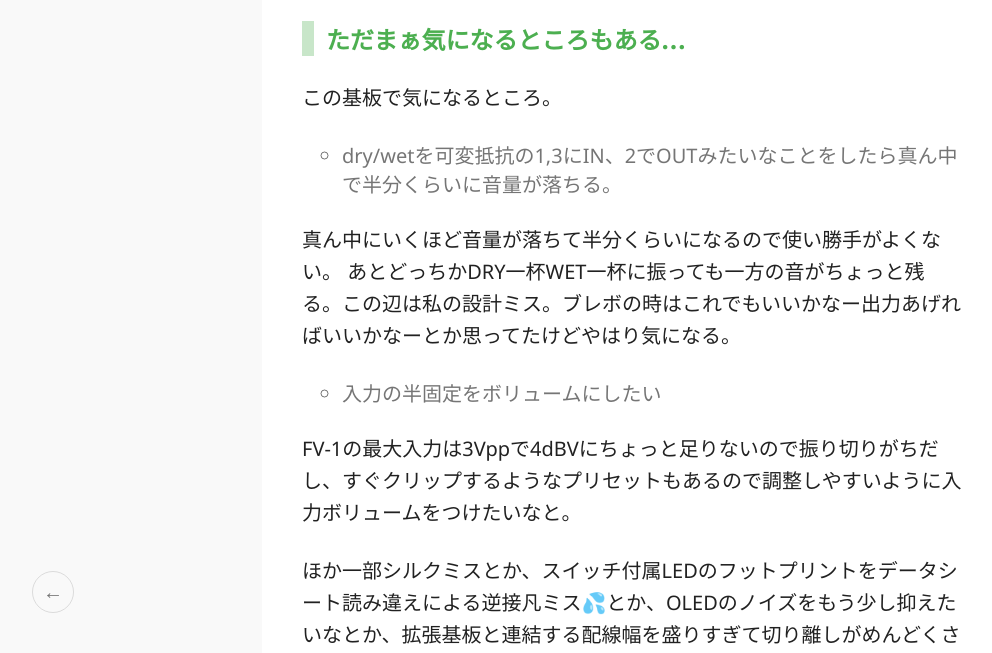
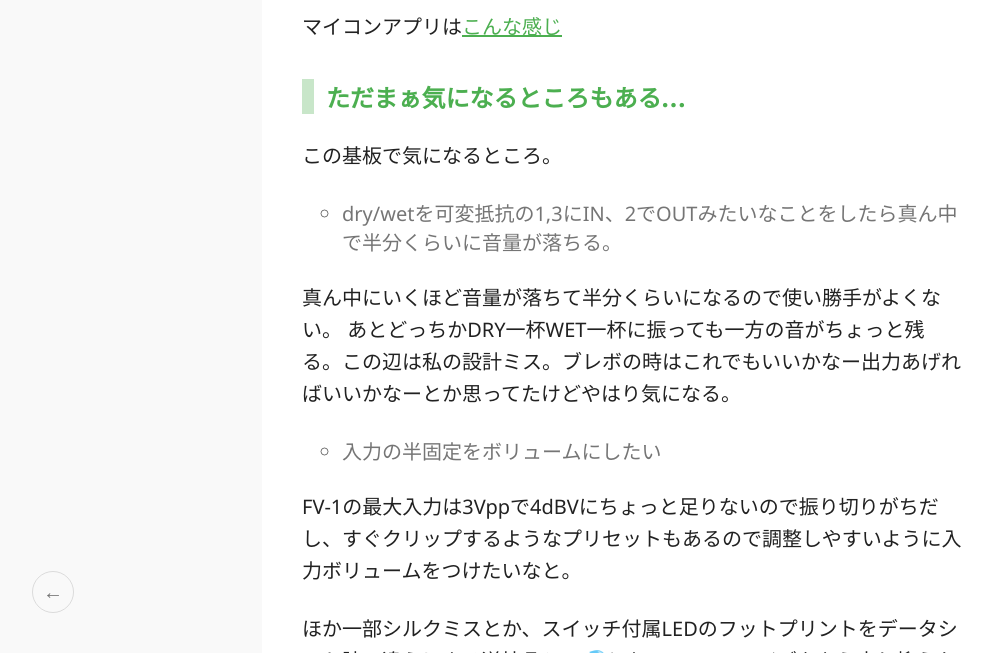
Before and after one commit to marksard/marksard.github.io, a Jekyll site: the page built from _posts/2023-08-14-pocketeffector.markdown, in a window 1280 px wide and 900 px high, scrolled down 5701 px, cut to the strip 247-900 px from the top of the window. Shown: the whole strip, without its empty margins (8-1000 px from the left). Built offline with Jekyll 4.4.1, drawn with Linux system fonts in a browser that asks for light colours; some web fonts are replaced.

Commit message:
Update 2023-08-14-pocketeffector.markdown

```diff
--- a/_posts/2023-08-14-pocketeffector.markdown
+++ b/_posts/2023-08-14-pocketeffector.markdown
@@ -77,6 +77,8 @@ FV-1は有志が作ったエフェクトプリセットが公開されていて
 
 ![img](/assets/photos/20230623_IMG_5696.jpg)
 
+マイコンアプリは[こんな感じ](https://github.com/marksard/ReverbIsland/blob/main/app/prototype/src/main.cpp)
+
 ### ただまぁ気になるところもある…
 
 この基板で気になるところ。
```
